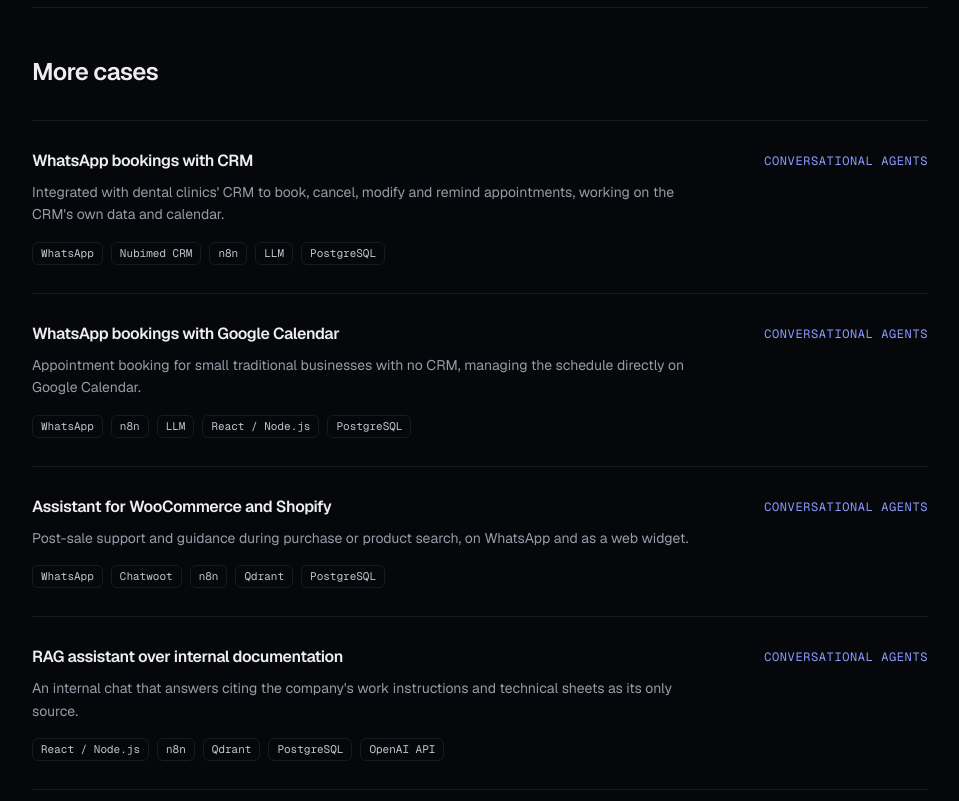
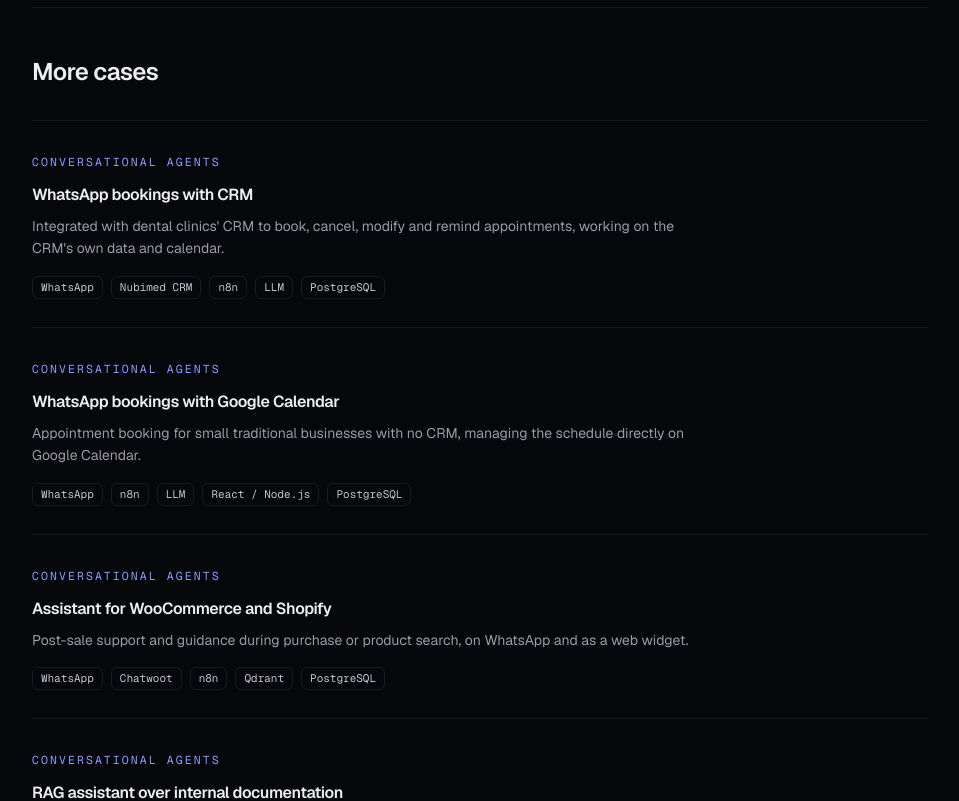
Before and after one commit to nando3e/fbermudez, a Next.js app: page /en/casos in a window 1280 px wide. Shown: the part 3060-3861 px from the top of the page, without its empty margins (160-1119 px from the left). Built offline with nearby package versions, Linux system fonts and the light colour scheme.

Commit message:
eyebrow de casos colocado arriba

```diff
--- a/src/components/cases/CasesArticle.tsx
+++ b/src/components/cases/CasesArticle.tsx
@@ -105,17 +105,12 @@
 
           <ul className="mt-8 flex flex-col divide-y divide-border border-y border-border">
             {cases.others.map((item, i) => (
-              <Reveal
-                key={item.title}
-                as="li"
-                delay={i * 0.04}
-                className="flex flex-col gap-3 py-7 sm:flex-row sm:items-start sm:justify-between sm:gap-10"
-              >
-                <div className="min-w-0 sm:max-w-2xl">
-                  <h3 className="text-base font-semibold tracking-tight text-foreground">
+              <Reveal key={item.title} as="li" delay={i * 0.04} className="py-7">
+                <span className="eyebrow">{item.category}</span>
+                <h3 className="mt-2.5 text-base font-semibold tracking-tight text-foreground">
                   {item.title}
                 </h3>
-                  <p className="mt-2 text-sm leading-relaxed text-muted">
+                <p className="mt-2 max-w-2xl text-sm leading-relaxed text-muted">
                   {item.description}
                 </p>
                 <ul className="mt-4 flex flex-wrap gap-2">
@@ -128,10 +123,6 @@
                     </li>
                   ))}
                 </ul>
-                </div>
-                <span className="shrink-0 font-mono text-xs uppercase tracking-wider text-accent sm:pt-1">
-                  {item.category}
-                </span>
               </Reveal>
             ))}
           </ul>
```
Lines whose indentation alone changed are shown as unchanged.
